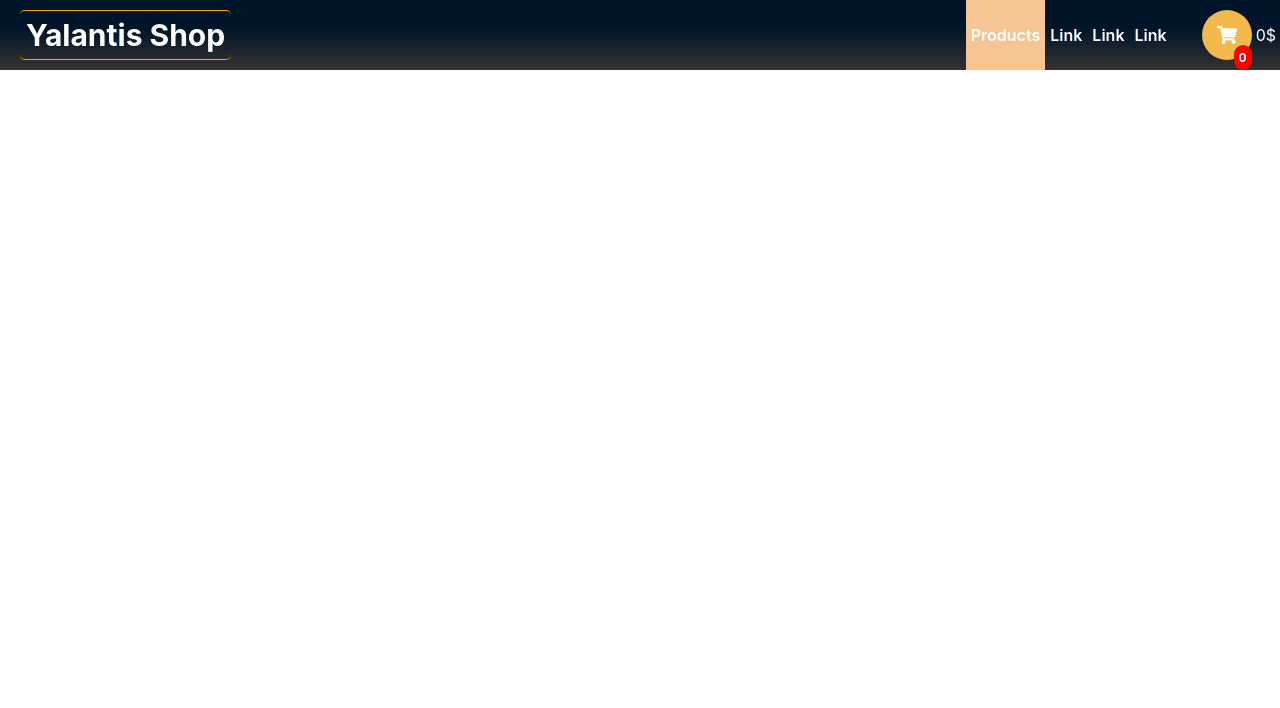
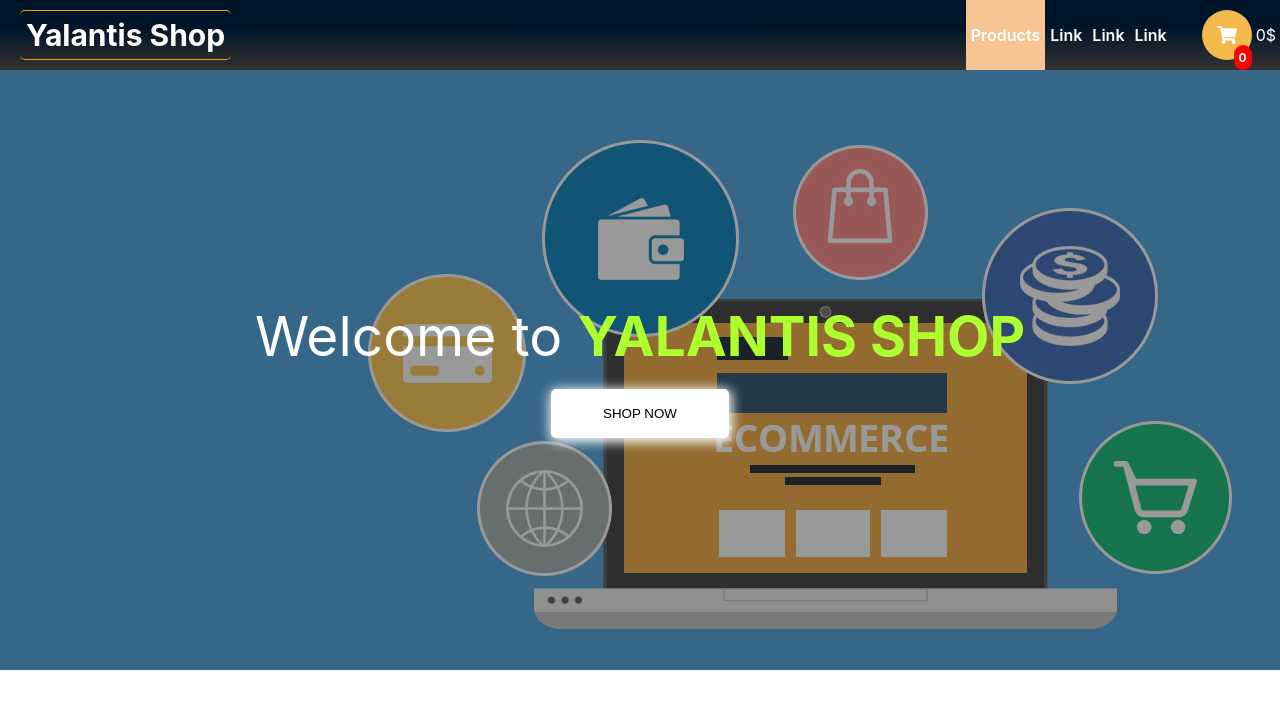
Before and after one commit to markosolopenko/YCShop, a React (Create React App) app: page /products in a window 1280 px wide. Shown: the top 708 px of the page. Built offline with nearby package versions, Linux system fonts and the light colour scheme.

Commit message:
started working with products page - added top and styled

```diff
--- a/src/pages/Products/Products.module.scss
+++ b/src/pages/Products/Products.module.scss
@@ -0,0 +1,48 @@
+.products {
+  &__top {
+    background-image: url("../../assets/ecommerce.jpeg");
+    height: 600px;
+    width: 100vw;
+    &__aboveImg {
+      background-color: rgba($color: #000000, $alpha: 0.4);
+      width: inherit;
+      height: inherit;
+      display: flex;
+      align-items: center;
+      justify-content: center;
+      &__content {
+        text-align: center;
+        &__text {
+          color: white;
+          font-size: 55px;
+        }
+        &__button {
+          border: 2px solid white;
+          color: black;
+          outline: none;
+          box-shadow: 1px 2px 12px 2px white;
+          background: white;
+          margin-top: 20px;
+          border-radius: 5px;
+          padding: 15px 50px;
+          cursor: pointer;
+
+          transition: all 0.3s linear;
+
+          &:hover {
+            background: none;
+            color: white;
+          }
+        }
+      }
+    }
+  }
+  &__body {
+  }
+}
+
+.logo {
+  color: greenyellow;
+  font-weight: bold;
+  font-size: 55px;
+}
--- a/src/pages/Products/Products.tsx
+++ b/src/pages/Products/Products.tsx
@@ -1,5 +1,32 @@
+import { useRef } from "react";
 import s from "./Products.module.scss";
 
 export const Products: React.FC = () => {
-  return <div className={s.products}></div>;
+  const body: React.RefObject<HTMLDivElement> | null = useRef(null);
+  const scrollToBody = () => {
+    if (body.current) {
+      body.current.scrollIntoView({ block: "center", behavior: "smooth" });
+    }
+  };
+
+  return (
+    <div className={s.products}>
+      <div className={s.products__top}>
+        <div className={s.products__top__aboveImg}>
+          <div className={s.products__top__aboveImg__content}>
+            <div className={s.products__top__aboveImg__content__text}>
+              Welcome to <span className={s.logo}>YALANTIS SHOP</span>
+            </div>
+            <button
+              onClick={scrollToBody}
+              className={s.products__top__aboveImg__content__button}
+            >
+              SHOP NOW
+            </button>
+          </div>
+        </div>
+      </div>
+      <div className={s.products__body} ref={body}></div>
+    </div>
+  );
 };
```
Also changed, not shown: src/assets/ecommerce.jpeg (added).
